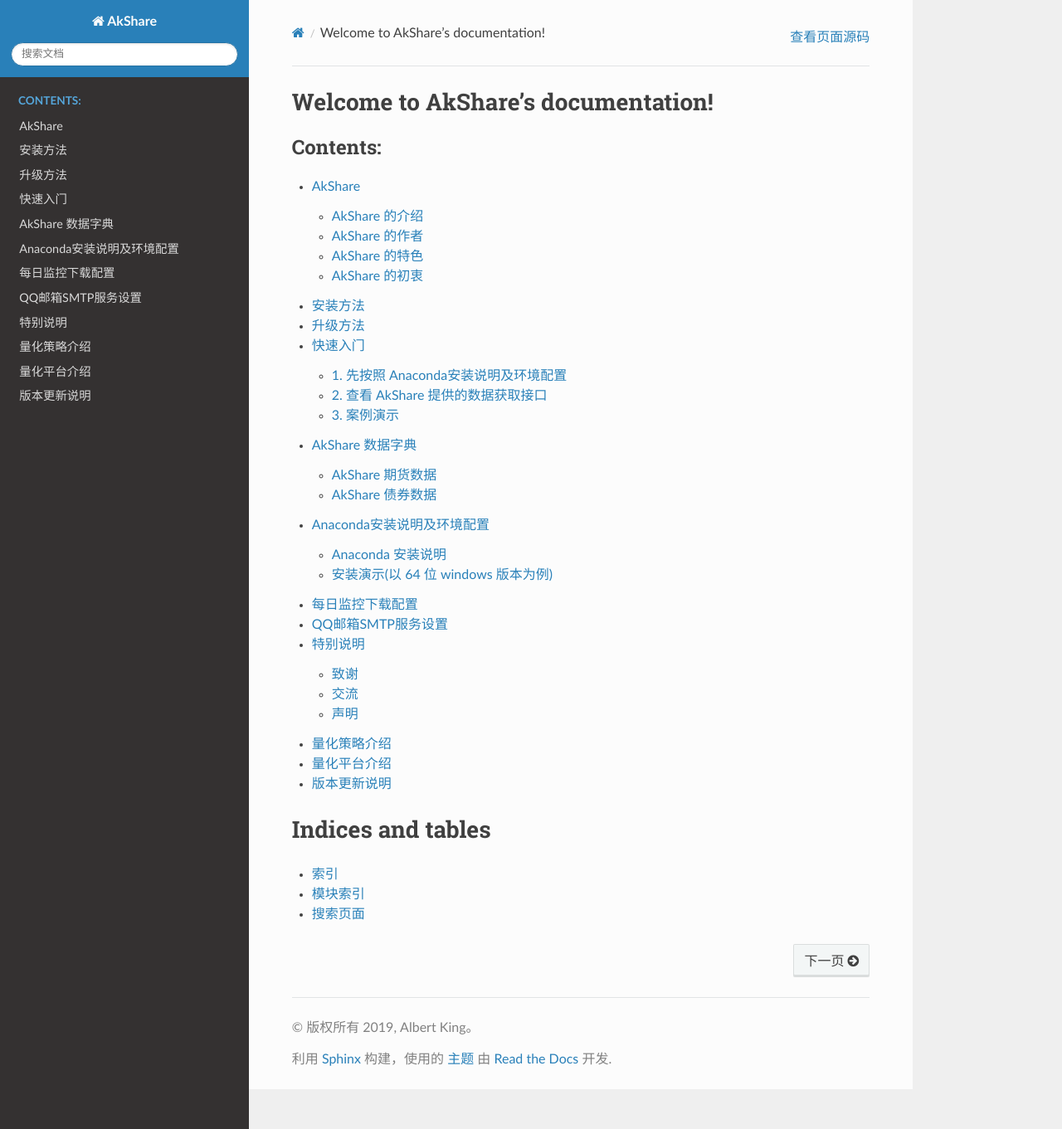
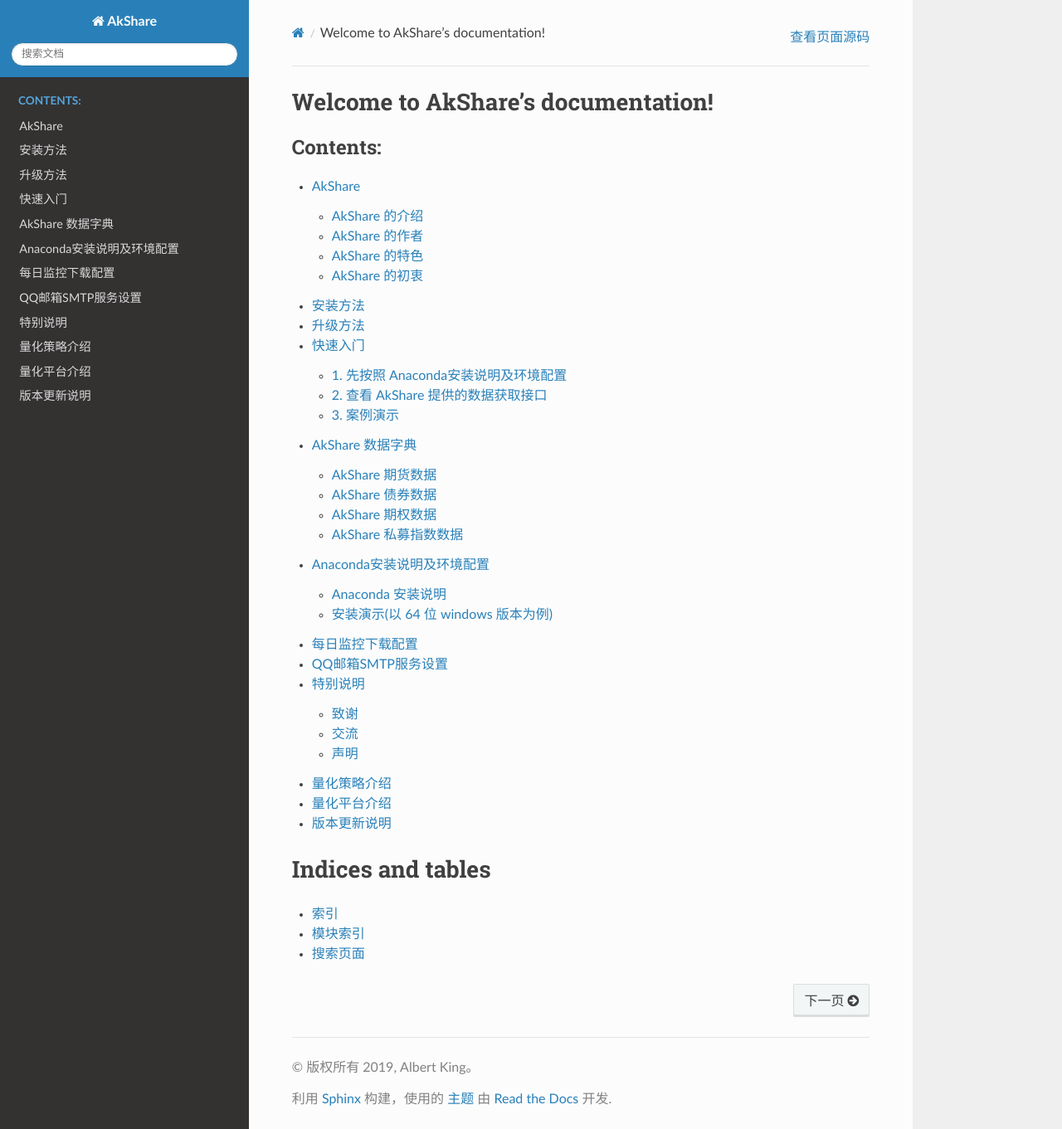
Before and after one commit to akfamily/akshare, a Sphinx documentation site: the page built from docs/source/index.rst, in a window 1280 px wide and 1361 px high. Shown: the whole window at 83% size. Built offline with Sphinx 7.4.7 and the Read the Docs theme 2.0.0, drawn with Linux system fonts in a browser that asks for light colours.

Commit message:
update character error

````diff
--- a/docs/source/README.md
+++ b/docs/source/README.md
@@ -524,6 +524,9 @@
 19                5  50000001354040  ...  2019-10-12 00:00:00  中市协注[2018]MTN26号
 ```
 
+## [AkShare](https://github.com/jindaxiang/akshare) 期权数据
+
+## [AkShare](https://github.com/jindaxiang/akshare) 私募指数数据
 
 # Anaconda安装说明及环境配置
 ## Anaconda 安装说明
````
Also changed, not shown: README.md (+3 -0 lines).
